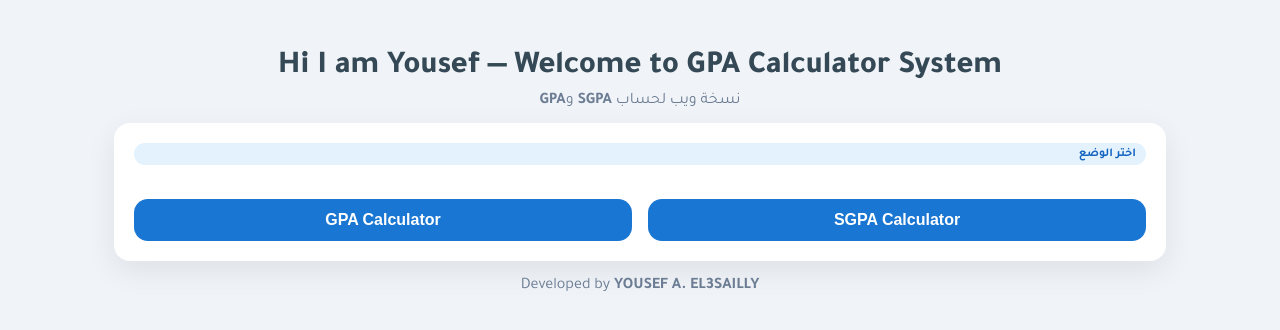
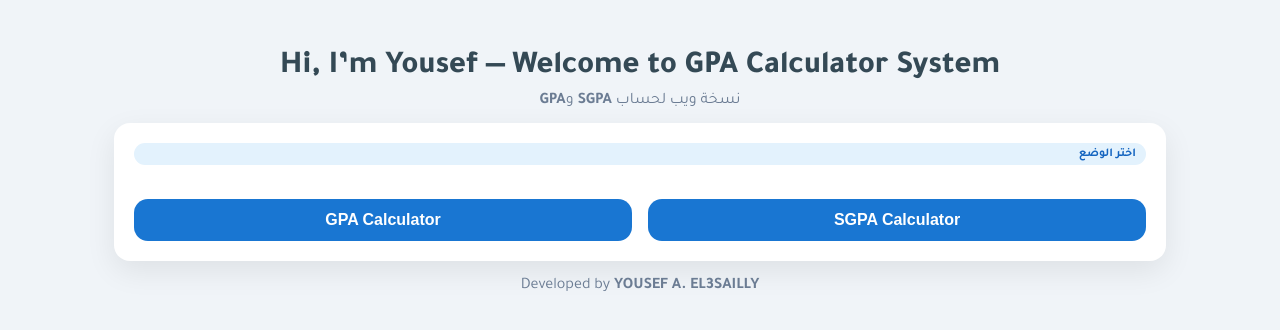
Before and after one commit to yousef-el3sailly/GPA_Calculator, a plain HTML site: page index.html in a window 1280 px wide. Drawn offline with Linux system fonts and the light colour scheme.

Commit message:
Update index.html

```diff
--- a/index.html
+++ b/index.html
@@ -63,7 +63,7 @@
 <body>
   <div class="container">
     <header>
-      <h1 class="title">Hi I am Yousef — Welcome to GPA Calculator System</h1>
+      <h1 class="title">Hi, I’m Yousef — Welcome to GPA Calculator System</h1>
       <div class="subtitle">نسخة ويب  لحساب <b>SGPA</b> و<b>GPA</b></div>
     </header>
 
@@ -476,4 +476,5 @@
     showView('home');
   </script>
 </body>
+
 </html>
```
